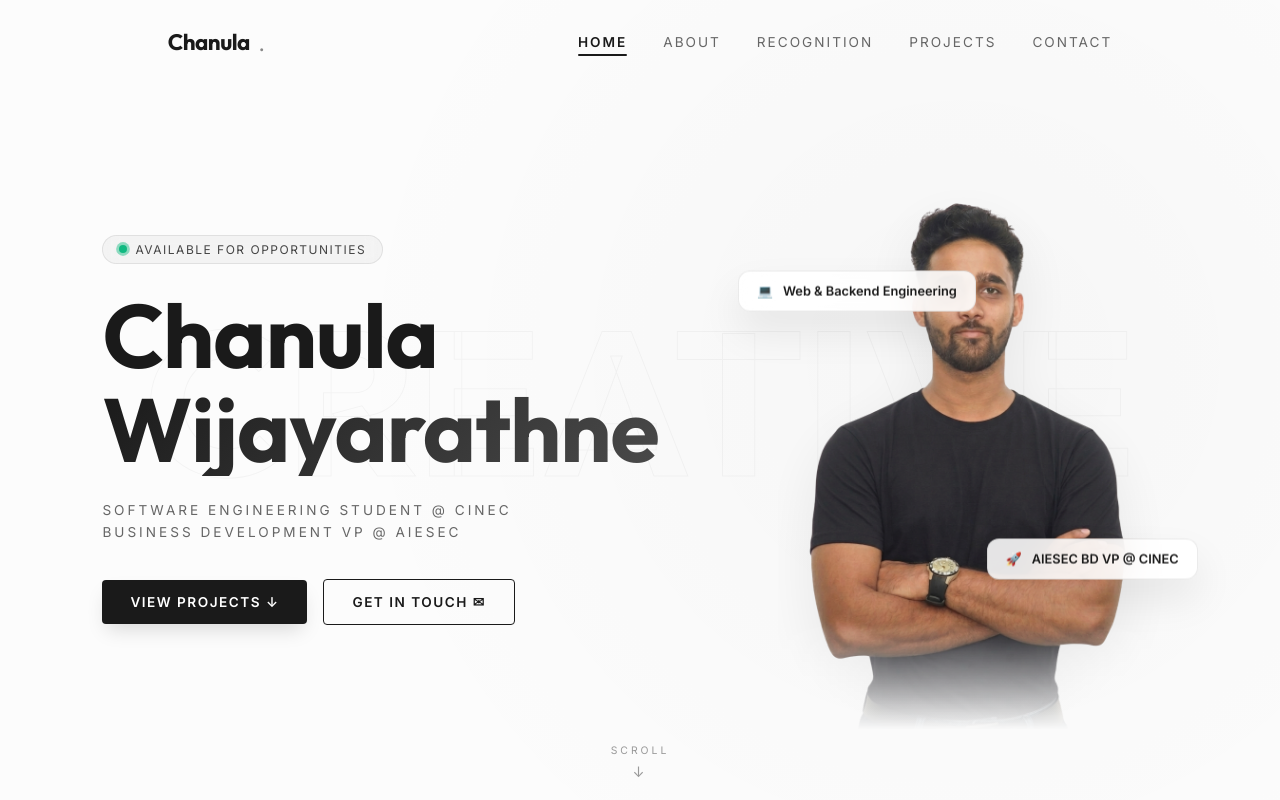
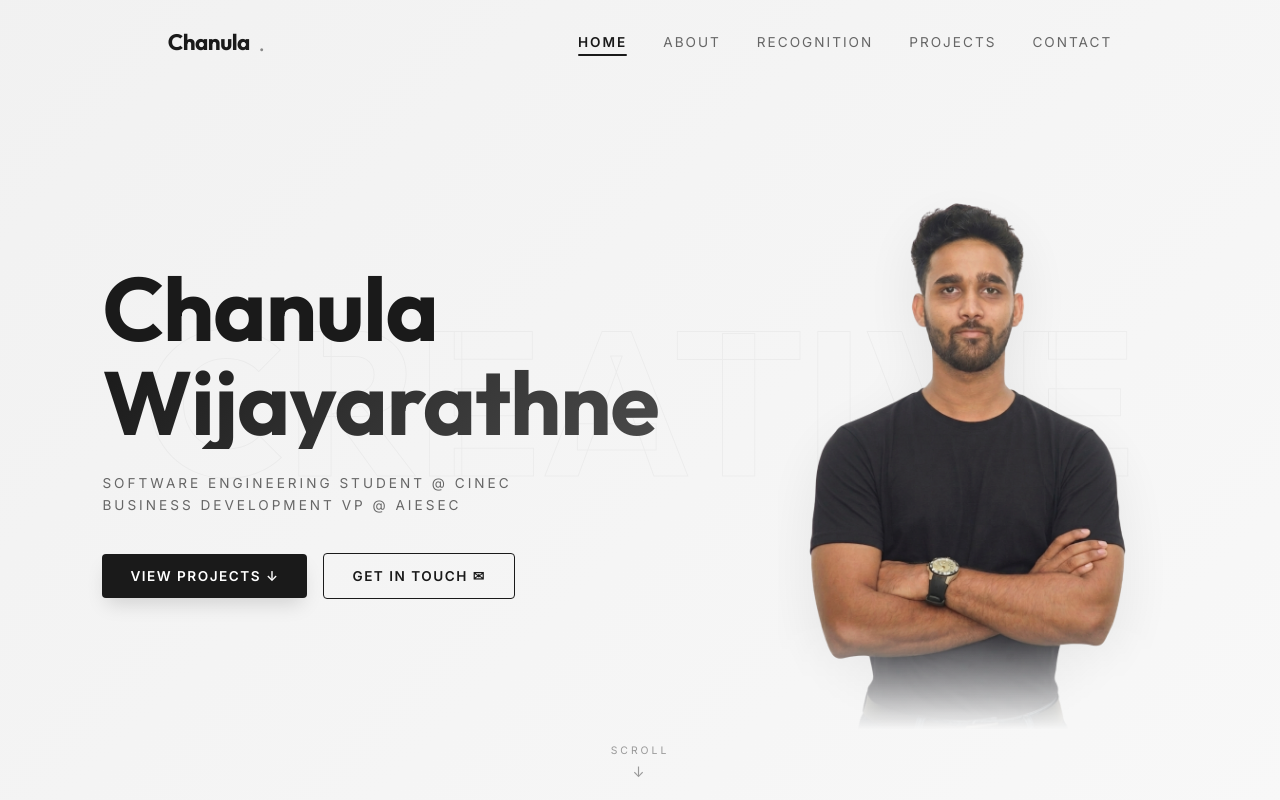
Before and after one commit to Chanulaw/Chanula-portfolio, a React (Vite) app: page / in a window 1280 px wide. Shown: the top 800 px of the page. Built offline with nearby package versions, Linux system fonts and the light colour scheme.

Commit message:
Improved UI design

```diff
--- a/src/App.jsx
+++ b/src/App.jsx
@@ -51,11 +51,6 @@
           transition={{ duration: 0.8, ease: [0.16, 1, 0.3, 1] }}
           className="hero-content"
         >
-          <div className="hero-badge">
-            <span className="dot-active"></span>
-            <span>Available for Opportunities</span>
-          </div>
-
           <h1 className="hero-title">
             Chanula <br />
             <span className="hero-title-accent">Wijayarathne</span>
@@ -84,15 +79,6 @@
           className="hero-photo-wrapper"
         >
           <div className="hero-photo-container">
-            {/* Floating Highlight Cards */}
-            <div className="hero-floating-card hero-floating-card-1">
-              <span>💻</span> Web & Backend Engineering
-            </div>
-
-            <div className="hero-floating-card hero-floating-card-2">
-              <span>🚀</span> AIESEC BD VP @ CINEC
-            </div>
-
             <img src={myPhoto} className="hero-photo" alt="Chanula Wijayarathne" />
           </div>
         </motion.div>
--- a/src/index.css
+++ b/src/index.css
@@ -57,7 +57,21 @@
   position: relative;
   padding: 120px 8% 60px;
   overflow: hidden;
-  background: radial-gradient(circle at 75% 45%, rgba(0, 0, 0, 0.025) 0%, transparent 60%);
+  background: linear-gradient(-45deg, #FCFCFC, #F3F3F3, #EAEAEA, #F8F8F8);
+  background-size: 400% 400%;
+  animation: bgMove 15s ease infinite;
+}
+
+@keyframes bgMove {
+  0% {
+    background-position: 0% 50%;
+  }
+  50% {
+    background-position: 100% 50%;
+  }
+  100% {
+    background-position: 0% 50%;
+  }
 }
 
 .hero-watermark {
```
